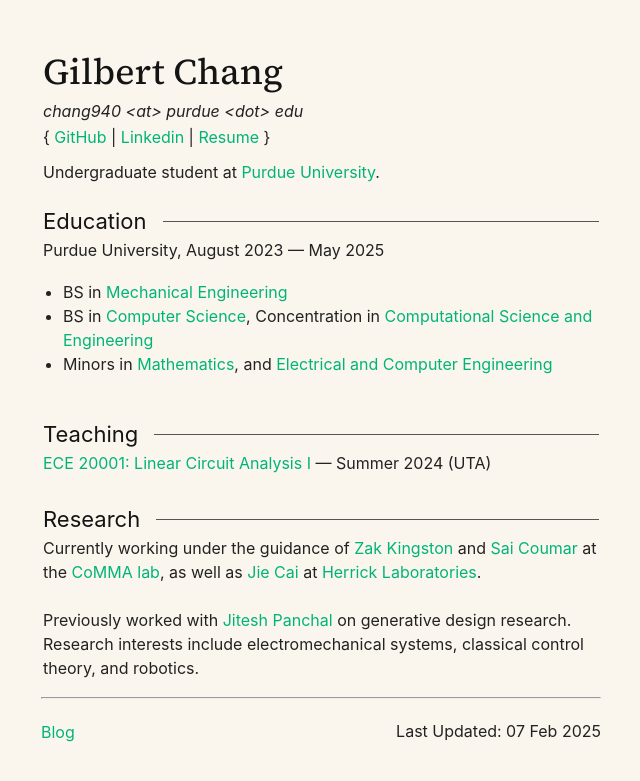
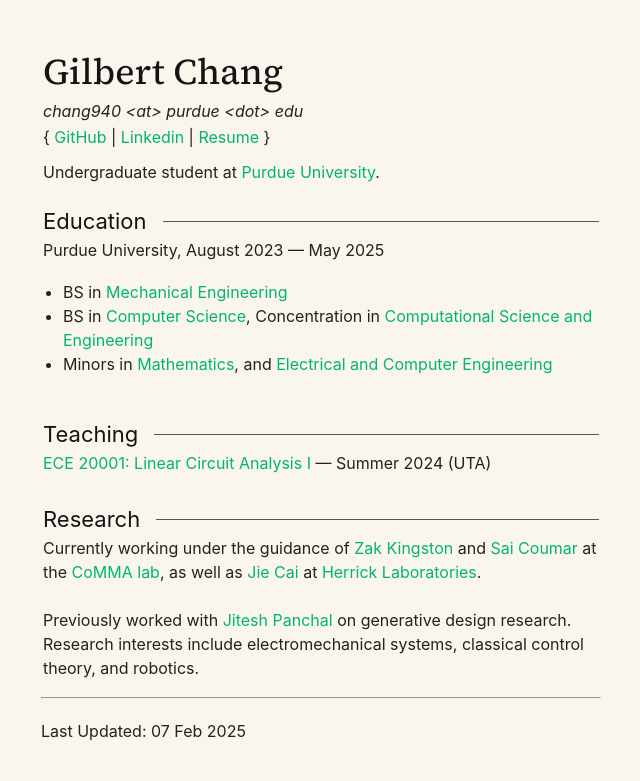
Before and after one commit to vindou/vindou, a Jekyll site: the page built from index.html, in a window 1280 px wide. Shown: the top 781 px of the page, without its empty margins (319-959 px from the left). Built offline with Jekyll 4.4.1, drawn with Linux system fonts in a browser that asks for light colours.

Commit message:
Update index.html

```diff
--- a/index.html
+++ b/index.html
@@ -68,13 +68,12 @@
     </div>
   </div>
 </div>
-
 <hr>
 
 <div class="section footer">
-  <div class="left-text">
+  <!--- <div class="left-text">
     <a href="https://gilcha.com/blog">Blog</a>
-  </div>
+  </div> --->
   <div class="right-text">
     <p>Last Updated: {{ site.time | date_to_string }}</p>
   </div>
```
